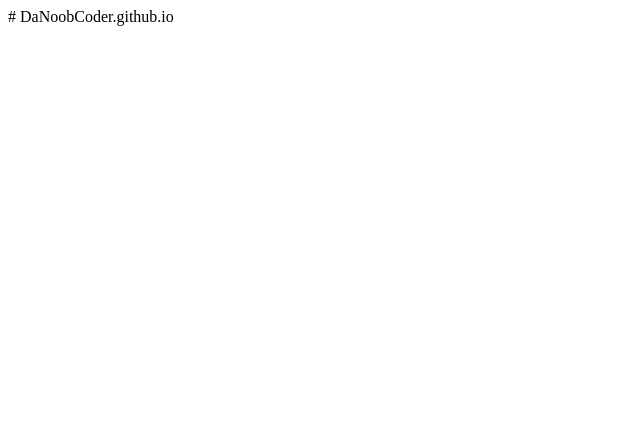
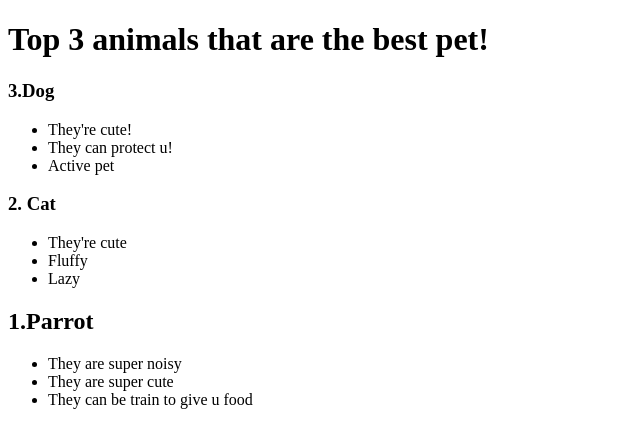
Before and after one commit to DaNoobCoder/DaNoobCoder.github.io, a plain HTML site: page index.html in a window 1280 px wide. Shown: the whole page, without its empty margins (0-640 px from the left). Drawn offline with Linux system fonts and the light colour scheme.

Commit message:
update index.html with new website

```diff
--- a/index.html
+++ b/index.html
@@ -1 +1,38 @@
-# DaNoobCoder.github.io
+<!DOCTYPE html>
+<html>
+    <head>
+        <meta charset="utf-8">
+        <title></title>
+    </head>
+    <body>
+
+    <h1>Top 3 animals that are the best pet!</h1>
+
+    <h3>3.Dog</h3>
+
+    <ul>
+        <li>They're cute!</li>
+        <li>They can protect u!</li>
+        <li>Active pet</li>
+    </ul>
+
+
+
+    <h3>2. Cat </h3>
+
+    <ul>
+        <li>They're cute </li>
+        <li>Fluffy</li>
+        <li>Lazy</li>
+    </ul>
+
+    <h2>1.Parrot</h2>
+
+    <ul>
+        <li>They are super noisy</li>
+        <li>They are super cute</li>
+        <li>They can be train to give u food</li>
+    </ul>
+
+    </body>
+</html>
```
